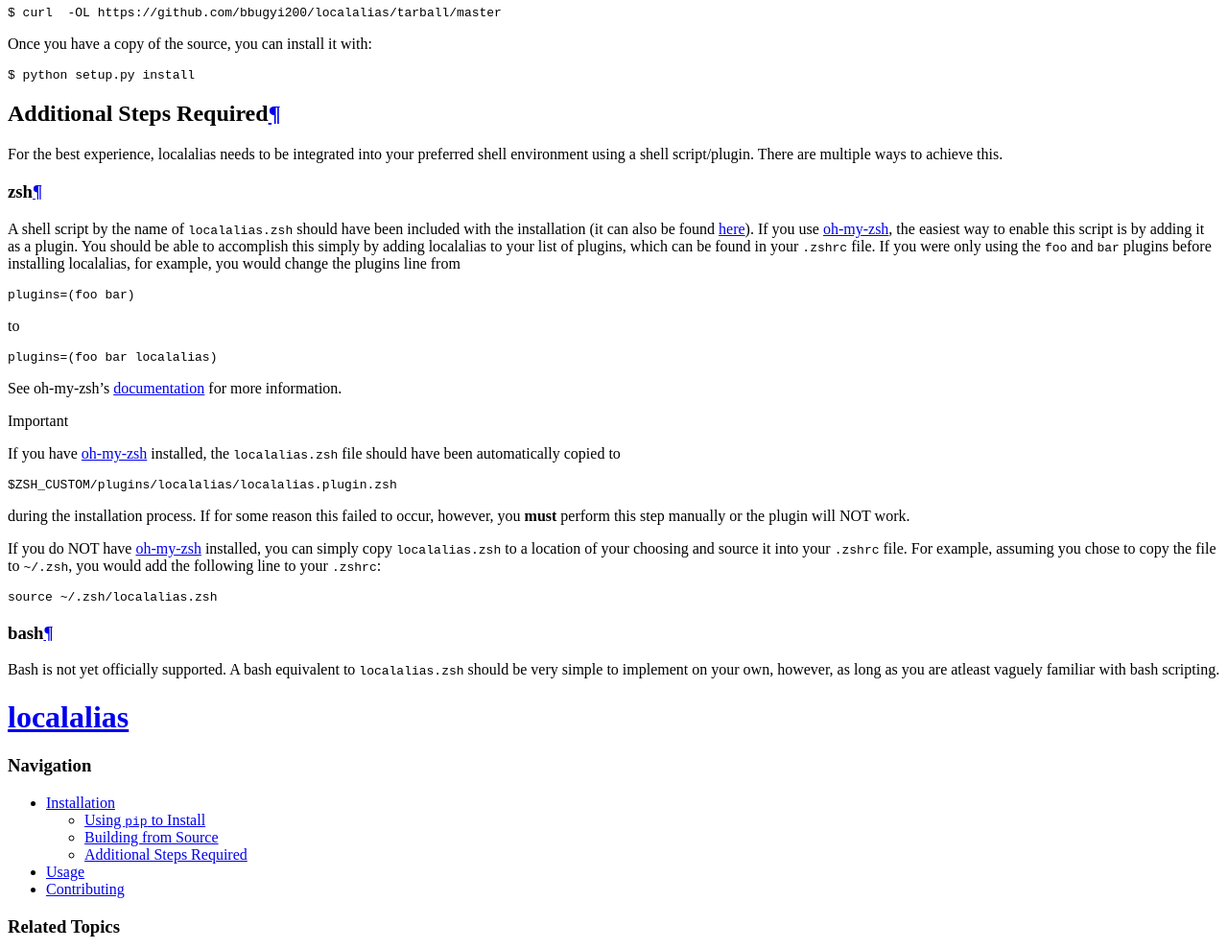
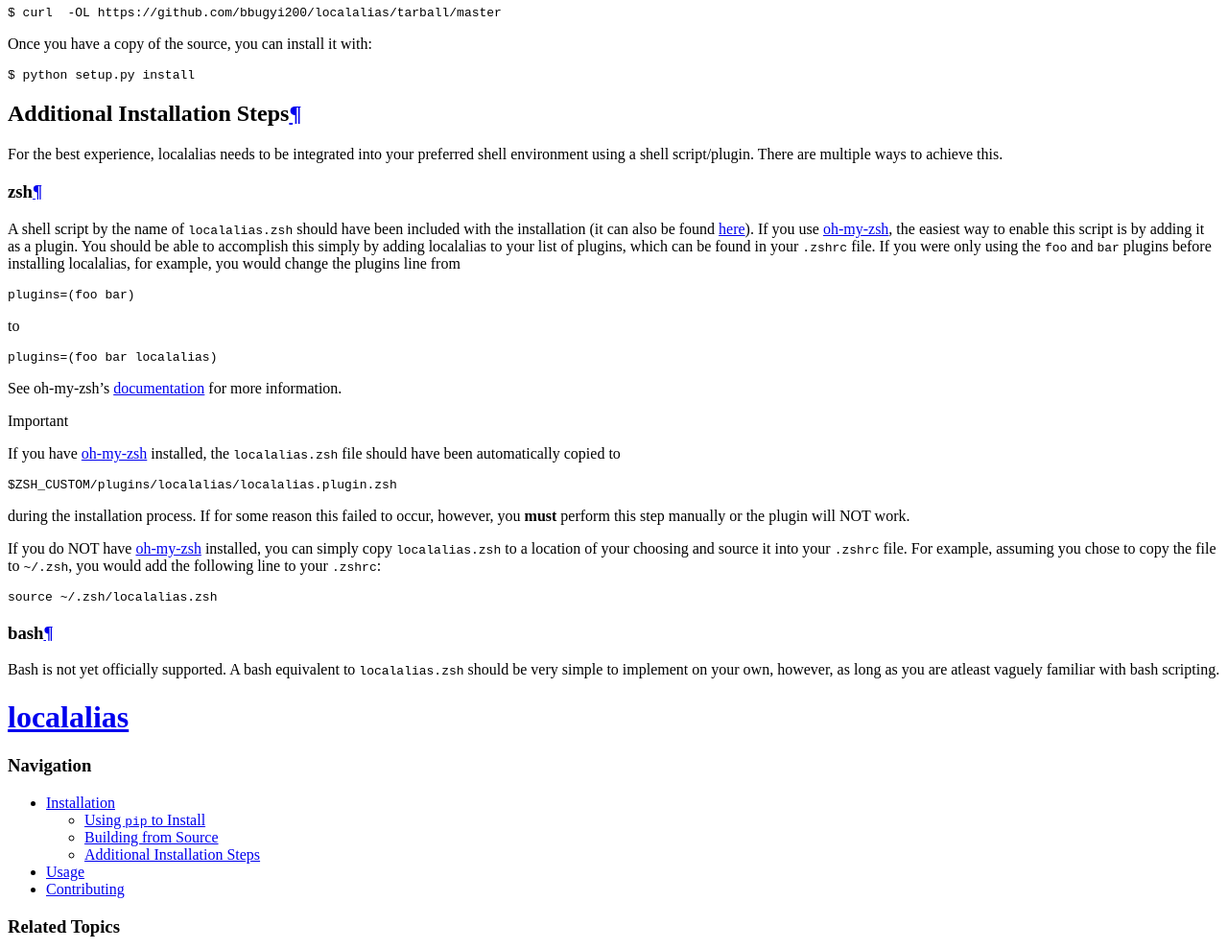
Before and after one commit to bbugyi200/funky, a Sphinx documentation site: the page built from docs/installation.rst, in a window 1280 px wide. Shown: the part 425-1414 px from the top of the page at 96% size. Built offline with Sphinx 7.4.7, drawn with Linux system fonts in a browser that asks for light colours.

Commit message:
Docs: changed section titles

```diff
--- a/docs/installation.rst
+++ b/docs/installation.rst
@@ -54,8 +54,8 @@
 
 .. _install-additional:
 
-Additional Steps Required
--------------------------
+Additional Installation Steps
+-----------------------------
 
 For the best experience, localalias needs to be integrated into your preferred shell environment
 using a shell script/plugin. There are multiple ways to achieve this.
--- a/docs/usage.rst
+++ b/docs/usage.rst
@@ -2,7 +2,7 @@
 =====
 
 .. argparse::
-    :filename: ../localalias/app.py
+    :module: localalias.app
     :func: _get_argparser
     :prog: localalias
     :nodefaultconst:
@@ -13,8 +13,8 @@
     created. Once created, a local alias can be used just like any other command or normal alias,
     as long as you have activated the provided shell extension (see :ref:`install-additional`).
 
-Additional Information
-----------------------
+Additional Notes
+----------------
 
 Note that while this documentation (and the project's name) refers to the command definitions
 created by ``la`` as "aliases", they actually behave more like shell functions. This makes them
```
